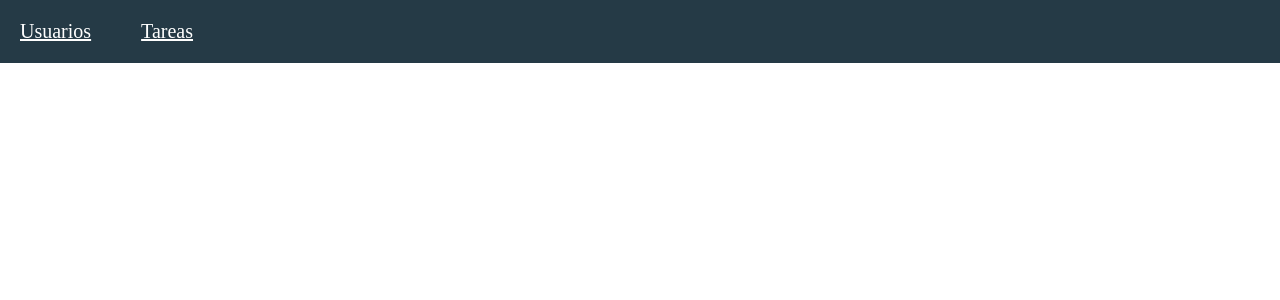
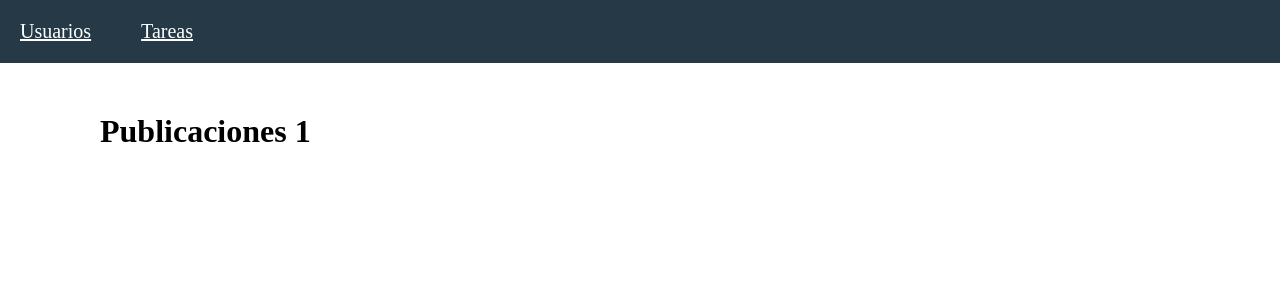
Before and after one commit to Andbet97/platzi-redux-for-bedu, a React (Create React App) app in the folder blog_platzi/: page /publicaciones/1 in a window 1280 px wide. Shown: the top 300 px of the page. Built offline with nearby package versions, Linux system fonts and the light colour scheme.

Commit message:
Component Post

```diff
--- a/blog_platzi/package.json
+++ b/blog_platzi/package.json
@@ -9,6 +9,7 @@
     "axios": "^0.21.1",
     "react": "^17.0.1",
     "react-dom": "^17.0.1",
+    "react-icons": "^4.2.0",
     "react-redux": "^7.2.2",
     "react-router-dom": "^5.2.0",
     "react-scripts": "4.0.2",
--- a/blog_platzi/src/componets/App.js
+++ b/blog_platzi/src/componets/App.js
@@ -5,6 +5,7 @@ import {
   Route
 } from "react-router-dom";
 import Menu from './Menu';
+import Posts from './Posts';
 import Users from './Users';
 
 const Prueba = () => <div>hola</div>;
@@ -20,6 +21,7 @@ export default function App() {
           <Switch>
             <Route exact path='/' component={Users} />
             <Route exact path='/tareas' component={Prueba} />
+            <Route exact path='/publicaciones/:key' component={Posts} />
           </Switch>
         </div>
       </div>
--- /dev/null
+++ b/blog_platzi/src/componets/Posts/index.js
@@ -0,0 +1,28 @@
+import React from 'react';
+import { useParams } from 'react-router-dom';
+import { connect } from 'react-redux';
+
+import * as usersActions from '../../actions/usersActions';
+
+// React hooks
+// https://es.reactjs.org/docs/hooks-intro.html
+const Posts = (props) => {
+
+    const { key } = useParams();
+
+    return (
+        <div className="margen">
+            <div>
+                <h1>Publicaciones { key }</h1>
+            </div>
+        </div>
+    );
+
+};
+
+/*const mapStateToProps = (reducers) => {
+  return reducers.usersReducer;
+};
+
+export default connect(mapStateToProps, usersActions)(Users);*/
+export default Posts;
--- a/blog_platzi/src/componets/Users/Tabla.js
+++ b/blog_platzi/src/componets/Users/Tabla.js
@@ -1,12 +1,14 @@
 import React from 'react';
 import { connect } from 'react-redux';
+import { FaEye } from "react-icons/fa";
 import * as usersActions from '../../actions/usersActions';
+import { Link } from 'react-router-dom';
 
 const Tabla = (props) => {
 
     const { usuarios } = props;
 
-    const ponerFilas = () => usuarios.map((usuario) => (
+    const ponerFilas = () => usuarios.map((usuario, key) => (
         <tr key={usuario.id}>
             <td>
                 {usuario.name}
@@ -16,6 +18,11 @@ const Tabla = (props) => {
             </td>
             <td>
                 {usuario.website}
+            </td>
+            <td>
+                <Link className="link" to={ `/publicaciones/${key}` }>
+                    <FaEye />
+                </Link>
             </td>
         </tr>
     ));
--- a/blog_platzi/src/css/index.css
+++ b/blog_platzi/src/css/index.css
@@ -35,3 +35,7 @@ body {
 .rojo {
     color: red;
 }
+
+.link {
+	color: inherit;
+}
```
